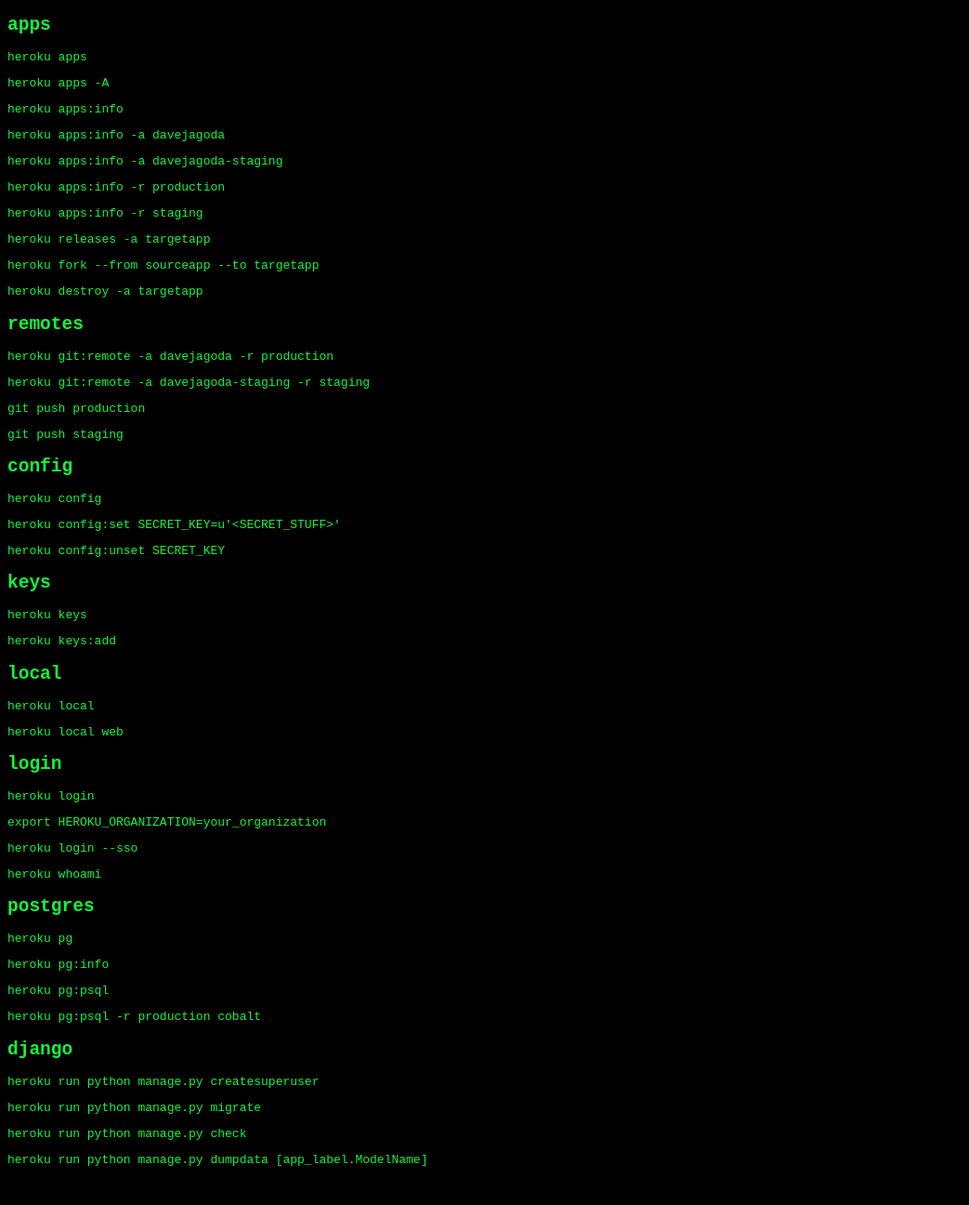
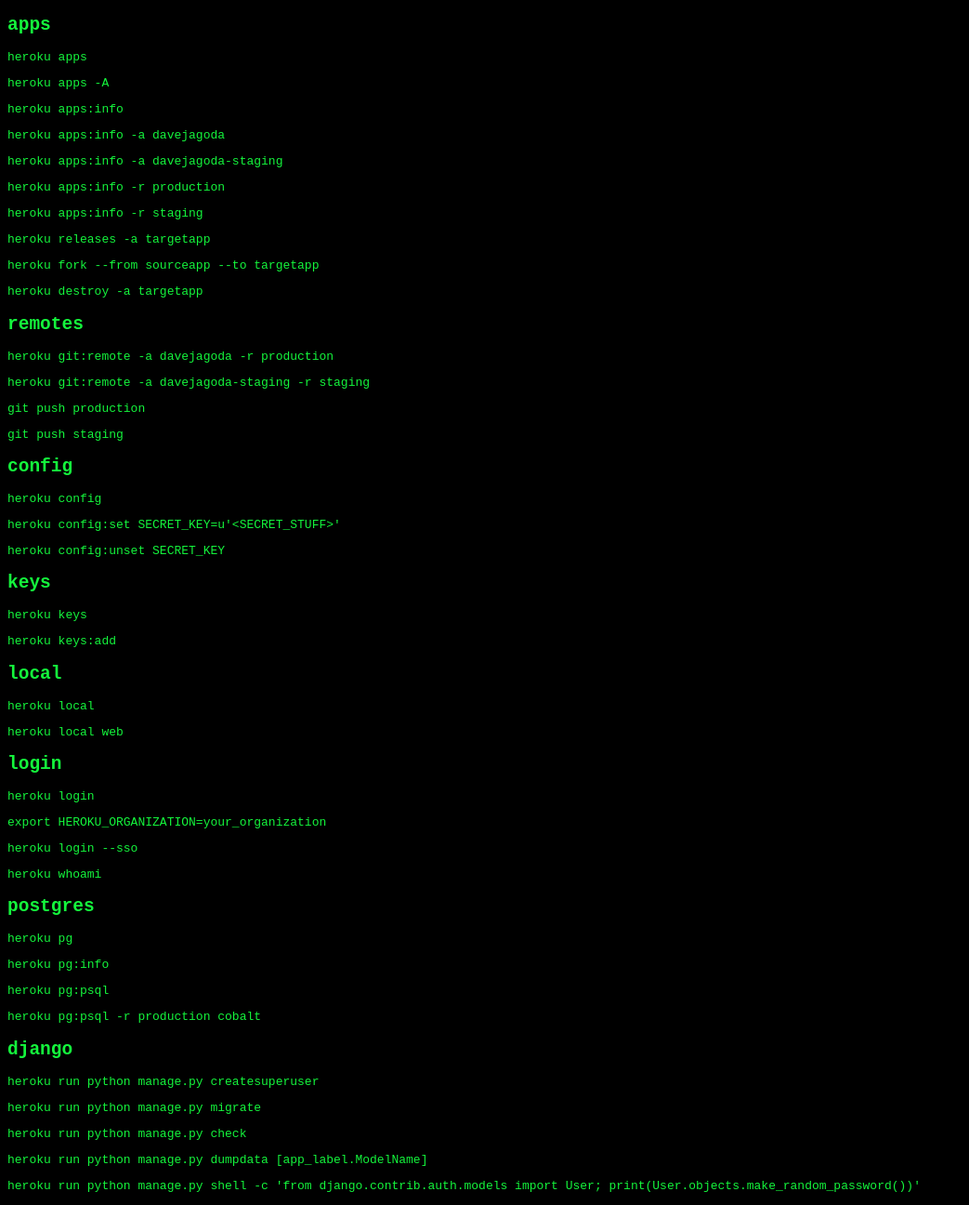
Before and after one commit to davejagoda/davejagoda.github.io, a Jekyll site: the page built from useful/useful_heroku_commands.md, in a window 1280 px wide. Shown: the whole page at 93% size, without its empty margins (0-1043 px from the left). Built offline with Jekyll 4.4.1, drawn with Linux system fonts in a browser that asks for light colours; before the commit the page ends 1268 px from its top, so only the background shows below that.

Commit message:
Update useful_heroku_commands.md to show how to generate a random password

```diff
--- a/useful/useful_heroku_commands.md
+++ b/useful/useful_heroku_commands.md
@@ -92,3 +92,5 @@
 `heroku run python manage.py check`
 
 `heroku run python manage.py dumpdata [app_label.ModelName]`
+
+`heroku run python manage.py shell -c 'from django.contrib.auth.models import User; print(User.objects.make_random_password())'`
```
